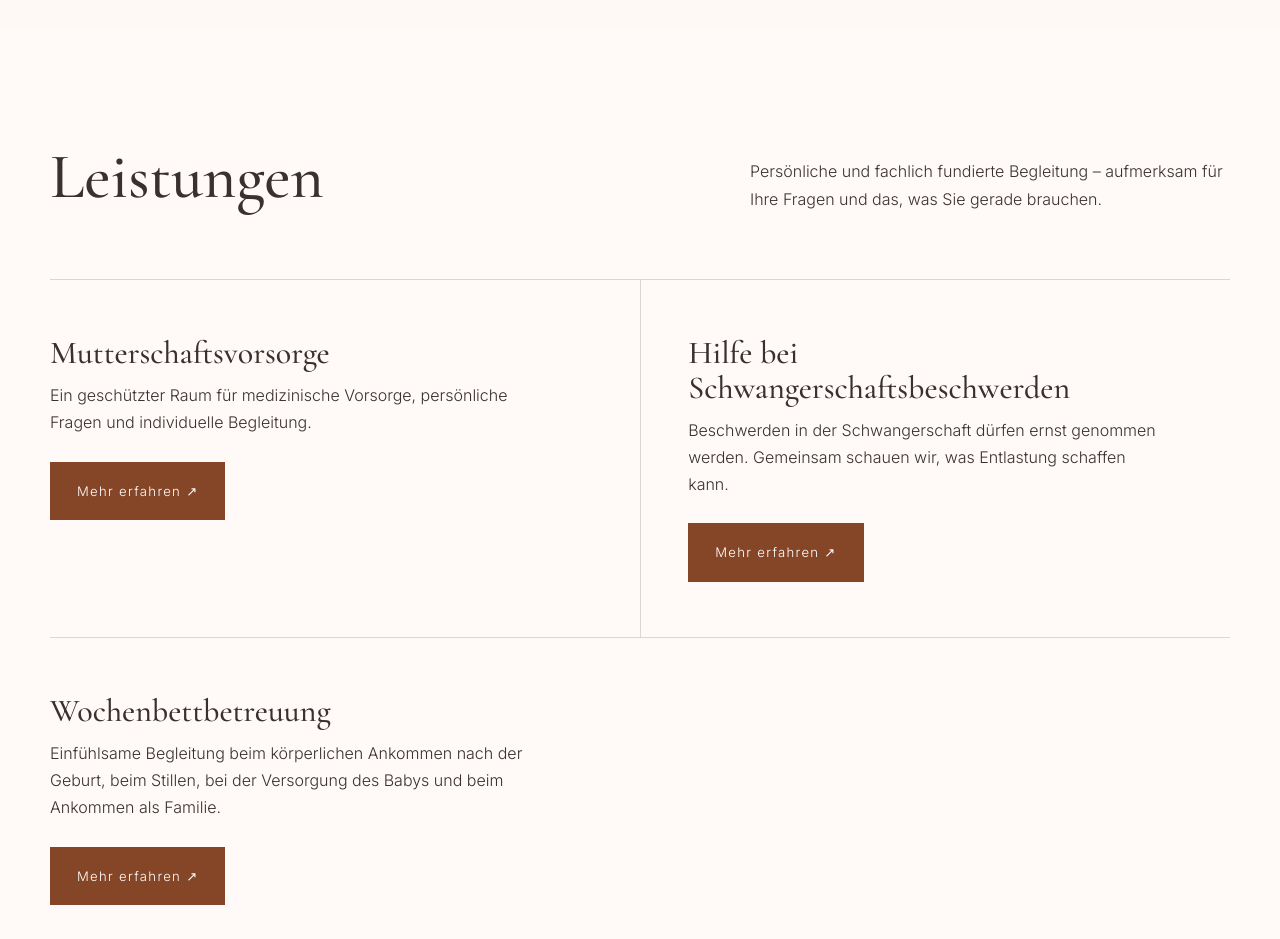
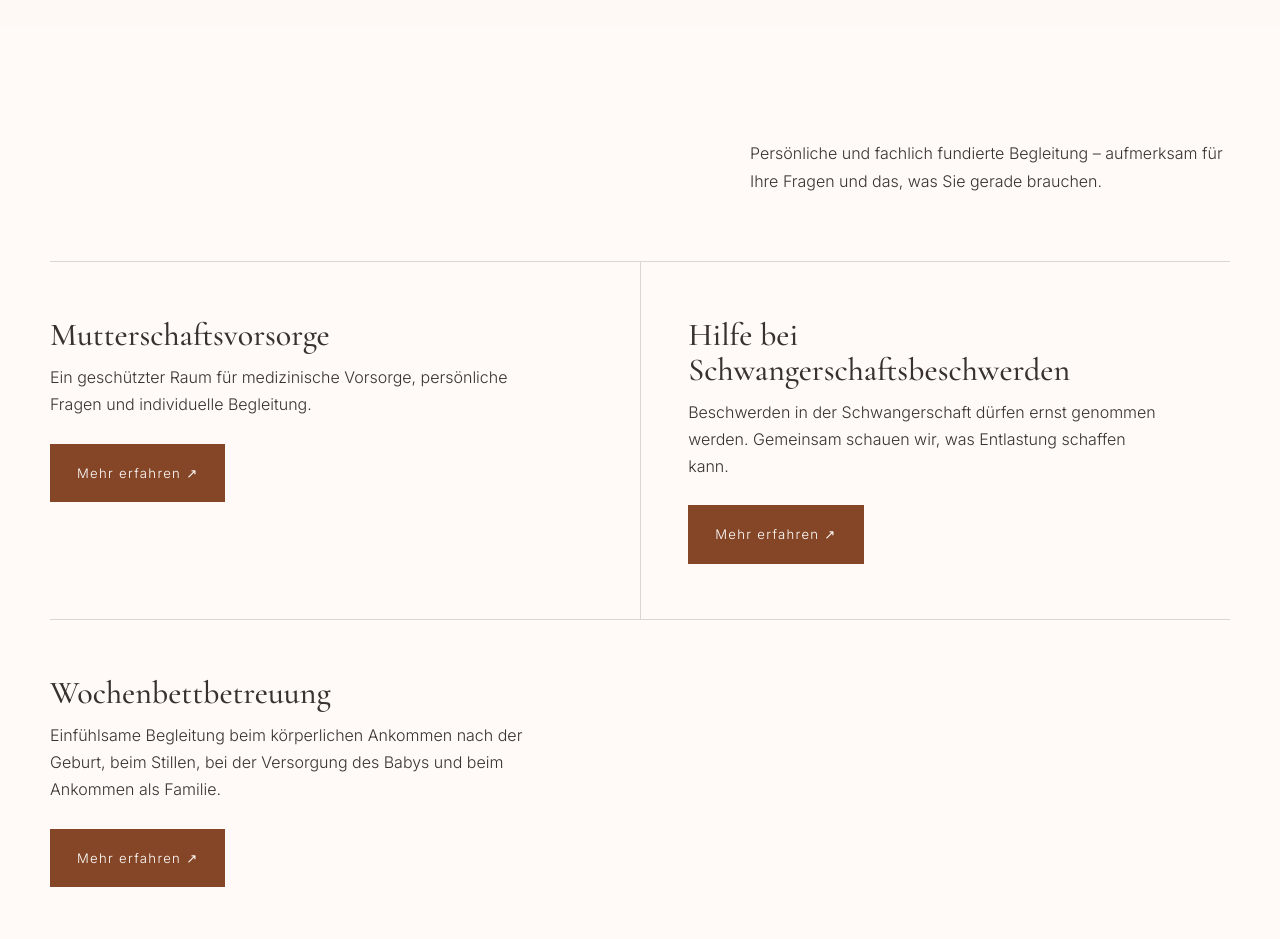
Before and after one commit to Filip-Zafran/simona-eschweiler, a Next.js app: page / in a window 1280 px wide. Shown: the part 1520-2459 px from the top of the page. Built offline with nearby package versions, Linux system fonts and the light colour scheme; no server answers; the database is empty.

Commit message:
some text changes

```diff
--- a/components/HomeContent.tsx
+++ b/components/HomeContent.tsx
@@ -11,7 +11,7 @@ const descriptions={de:["Ein geschützter Raum für medizinische Vorsorge, pers
 export default function HomeContent(){const {locale}=useLanguage(),c=copy[locale];return <main>
 <section className="hero"><div className="hero-copy"><div className="hero-inner"><span className="eyebrow">{c.kicker}</span><h1>{c.title}</h1><p className="lead">{c.sub}</p><p>{c.hero}</p></div></div><div className="hero-image"><Image src="/images/detail1.jpeg" alt="Traditionelles Hebammeninstrument auf warmem Holz" width={1600} height={1039} sizes="(max-width: 980px) 100vw, 50vw" priority /></div></section>
 <section className="section welcome"><div className="narrow"><span className="eyebrow">{c.welcome}</span><p className="intro">{c.intro}</p><p>{c.welcomeText}</p></div></section>
-<section className="section services"><div className="container"><div className="section-head"><div><span className="eyebrow services-label">{locale==="de"?"Hebammenleistungen":"Midwifery services"}</span><h2>{c.services}</h2></div><p>{c.serviceIntro}</p></div><div className="service-grid">{services[locale].map((s,i)=><article className="service" key={s}><h3>{s}</h3><p>{descriptions[locale][i]}</p><Link className="button learn-more-button" href={i===2?"/leistungen#wochenbettbetreuung":"/leistungen"}>{c.learn} ↗</Link></article>)}</div></div></section>
+<section className="section services"><div className="container"><div className="section-head"><div><span className="eyebrow services-label">{locale==="de"?"Hebammenleistungen":"Midwifery services"}</span></div><p>{c.serviceIntro}</p></div><div className="service-grid">{services[locale].map((s,i)=><article className="service" key={s}><h3>{s}</h3><p>{descriptions[locale][i]}</p><Link className="button learn-more-button" href={i===2?"/leistungen#wochenbettbetreuung":"/leistungen"}>{c.learn} ↗</Link></article>)}</div></div></section>
 <section className="care-cta"><div className="container"><a className="button" href={`mailto:${siteConfig.email}`}>{c.cta} <span>→</span></a></div></section>
 <section className="section home-story"><div className="container split"><Image className="natural-image" src="/images/detail3.jpeg" alt={locale==="de"?"Traditionelle Hebammentasche":"Traditional midwife bag"} width={1600} height={1066}/><div><span className="eyebrow">{locale==="de"?"Persönlich begleitet":"Personal support"}</span><h2>{locale==="de"?"Fachwissen und Erfahrung – mit Blick für das Wesentliche.":"Knowledge and experience – focused on what matters."}</h2><p>{locale==="de"?"Jede Begleitung orientiert sich an Ihrer individuellen Situation, Ihren Fragen und dem, was Ihnen Sicherheit gibt.":"Every form of support is shaped by your individual situation, your questions and what helps you feel safe."}</p><p>{locale==="de"?"Fachwissen und Erfahrung sind dabei ebenso wichtig wie eine achtsame, zugewandte Begleitung.":"Professional knowledge and experience are just as important as attentive, compassionate support."}</p><blockquote>{locale==="de"?"„Ohne Liebe ist es nur handwerkliches Geschick.“":"“Without love, it is merely technical skill.”"}<cite>Frédérick Leboyer</cite></blockquote></div></div></section>
 <section className="section trauma"><div className="container split"><Image className="split-image" src="/images/detail4.jpeg" alt="Offene Hände als Geste der Begleitung" width={1263} height={1600}/><div className="copy"><span className="eyebrow">{c.trauma}</span><h2>{c.traumaSub}</h2><p>{c.traumaText}</p><Link className="button learn-more-button" href="/traumasensible-begleitung">{c.learn} ↗</Link></div></div></section>
```
Also changed, not shown: components/AboutPage.tsx (+1 -1 lines).
